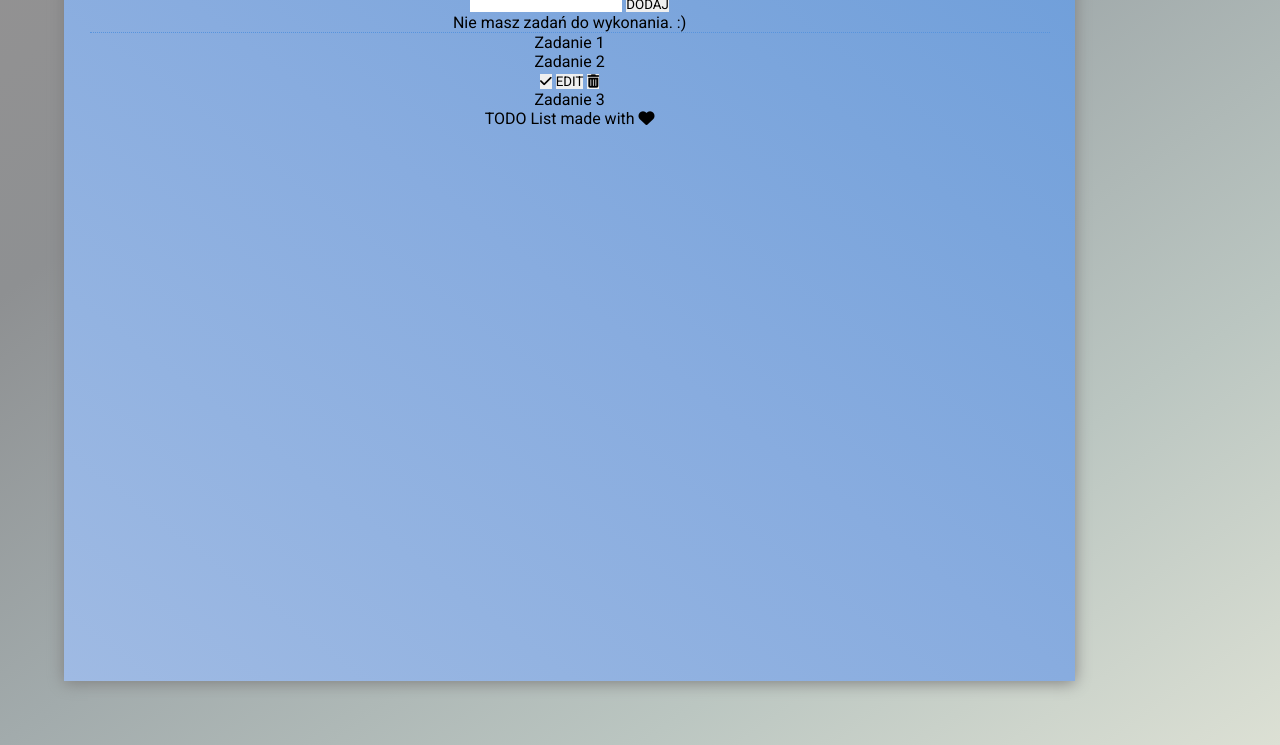
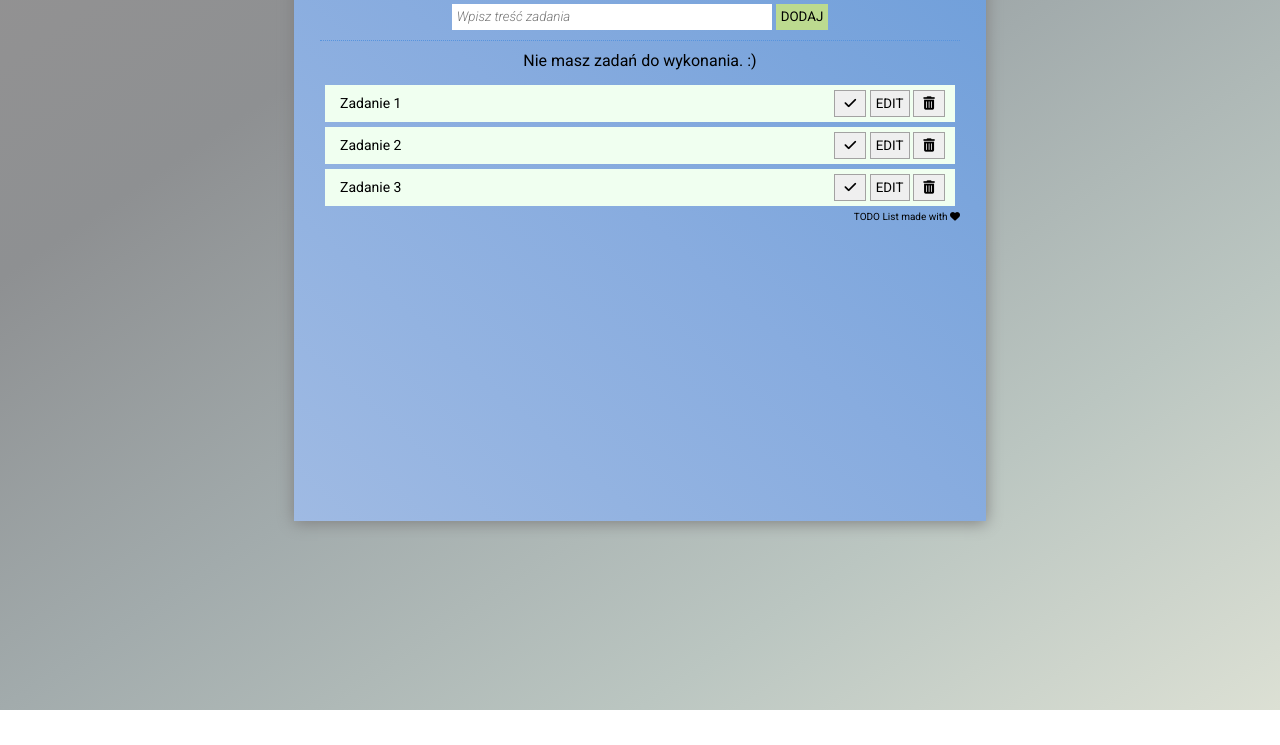
Before and after one commit to Molejko/Todo, a plain HTML site: page index.html in a window 1280 px wide. Shown: the part 154-899 px from the top of the page. After the commit the page ends 864 px from the top, so only its background shows below. Drawn offline with Linux system fonts and the light colour scheme.

Commit message:
Edited css style

```diff
--- a/index.html
+++ b/index.html
@@ -14,16 +14,21 @@
         <header>
             <h1>TODO List</h1>
             <div class="new-task">
-                <input type="text" name="" id="">
+                <input type="text" id="task" placeholder="Wpisz treść zadania">
                 <button>DODAJ</button>
             </div>
-
             <p class="head-info">Nie masz zadań do wykonania. :)</p>
         </header>
+
         <secion class="tasks-container">
             <ul class="tasks-list">
                 <div class="task-box">
                     <li class="task">Zadanie 1</li>
+                    <div class="tools">
+                        <button class="accept"><i class="fas fa-check"></i></button>
+                        <button class="edit">EDIT</button>
+                        <button class="delete"><i class="fas fa-trash-alt"></i></button>
+                    </div>
                 </div>
                 <div class="task-box">
                     <li class="task">Zadanie 2</li>
@@ -35,12 +40,19 @@
                 </div>
                 <div class="task-box">
                     <li class="task">Zadanie 3</li>
+                    <div class="tools">
+                        <button class="accept"><i class="fas fa-check"></i></button>
+                        <button class="edit">EDIT</button>
+                        <button class="delete"><i class="fas fa-trash-alt"></i></button>
+                    </div>
                 </div>
 
             </ul>
         </secion>
+
         <footer>TODO List made with <i class="fas fa-heart"></i></footer>
+
     </div>
-
+    <script src="main.js"></script>
 </body>
 </html>
--- a/style.css
+++ b/style.css
@@ -7,18 +7,21 @@
     font-family: roboto;
 }
 body {
-    background-image: linear-gradient(to right bottom, #949292, #8e9092, #a2abac, #bbc6c1, #dce0d4); */
+    background-image: linear-gradient(to right bottom, #949292, #8e9092, #a2abac, #bbc6c1, #dce0d4);
      min-height: 100vh;
 }
 
+button {
+    cursor: pointer;
+}
 .container {
     display: flex;
     flex-direction: column;
-    min-height: 90vh;
+    /* justify-content: space-between; */
+    min-height: 70vh;
     /* background-color: blue; */
-    width: 75%;
-    margin: auto;
-    margin: 5%;
+    width: 50%;
+    margin: 5% auto;
     padding: 2%;
     /* border: 1px solid grey; */
     box-shadow: 0px 2px 15px grey;
@@ -26,11 +29,99 @@ body {
     text-align: center;
 }
 
-header {
-    border-bottom: 1px dotted #5894dd;
-}
+/* header {
+} */
 
 header h1 {
     display: blox;
     padding: 10px;
 }
+
+.new-task {
+    padding: 10px;
+    border-bottom: 1px dotted #5894dd;
+}
+
+.new-task input, .new-task button {
+    height: 26px;
+    padding: 0 5px;
+    /* padding: 5px; */
+}
+
+.new-task input {
+    width: 50%;
+}
+input::placeholder {
+    font-style: italic;
+}
+
+.new-task button {
+    background-color: rgb(188, 218, 143);
+    transition: .3s;
+}
+
+.new-task button:hover {
+    background-color: rgb(156, 219, 62);
+    box-shadow: 0 1px 5px grey;
+}
+
+.head-info {
+    display: block;
+    padding: 10px;
+}
+section {
+    flex-grow: 1;
+}
+.task-box {
+    background-color: honeydew;
+    margin: 5px;
+    display: flex;
+    justify-content: space-between;
+    padding: 5px 10px;
+    font-size: 14px;
+}
+
+.task-box li {
+    padding: 5px;;
+}
+.tools {
+
+}
+
+.tools button {
+    padding: 5px 5px;
+    border: 1px solid rgb(163, 162, 162);
+    min-width: 32px;
+    text-align: center;
+    transition: .3s;
+    /* background-color: red; */
+}
+/* .accept {
+} */
+.accept:hover {
+    background-color: lawngreen;
+}
+.accepted {
+    background-color: lawngreen;
+}
+
+/* .edit {
+} */
+.edit:hover {
+    background-color: sandybrown;
+}
+/* .delete {
+} */
+.delete:hover {
+    background-color: tomato;
+}
+
+
+
+
+
+footer {
+    /* przesunąć na sam dół */
+    align-self: flex-end;
+    font-size: 10px;
+}
```
